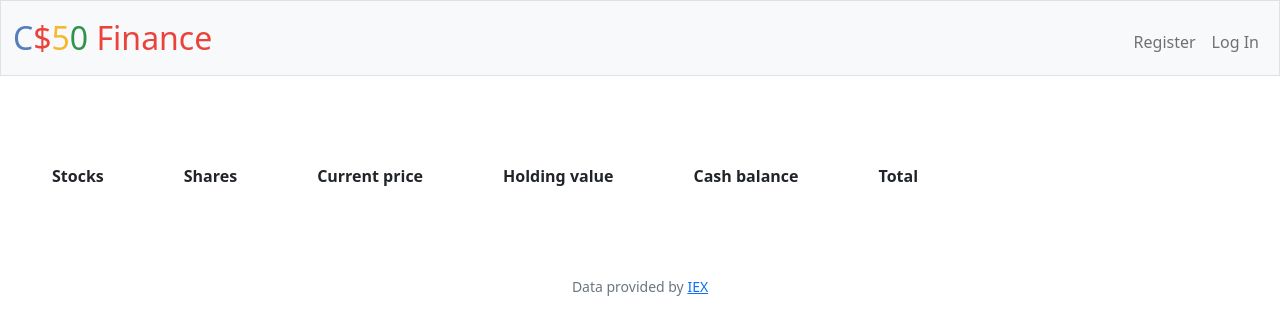
After one commit to mjiid/cs50, a Flask app: template finance/templates/index.html in a window 1280 px wide. The commit adds this page. Shown: the top 335 px of the page. Run offline with Flask 2, Linux system fonts and the light colour scheme; the template is opened without the code that fills it, so the values that code supplies are empty; some libraries are stand-ins or nearby versions.

Commit message:
Sat, Jan 7, 2023, 8:41 PM +00:00

```diff
--- a/finance/app.py
+++ b/finance/app.py
@@ -5,6 +5,7 @@ from flask import Flask, flash, redirect, render_template, request, session
 from flask_session import Session
 from tempfile import mkdtemp
 from werkzeug.security import check_password_hash, generate_password_hash
+from datetime import date
 
 from helpers import apology, login_required, lookup, usd
 
@@ -40,7 +41,21 @@ def after_request(response):
 @login_required
 def index():
     """Show portfolio of stocks"""
-    return apology("TODO")
+    if request.method == "GET":
+
+        #Get the data of the owned stocks from the database
+        username = db.execute("SELECT username FROM users WHERE id = ?", session['user_id'])[0]['username']
+        symbols = db.execute("SELECT symbol FROM owned WHERE username = ?", username)
+        shares = db.execute("SELECT shares FROM owned WHERE username = ?", username)
+        prices = db.execute("SELECT price FROM owned WHERE username = ?", username)
+        holdings = db.execute("SELECT holding FROM owned WHERE username = ?", username)
+        balances = db.execute("SELECT balance FROM owned WHERE username = ?", username)
+        totals = db.execute("SELECT total FROM owned WHERE username = ?", username)
+
+        return render_template("index.html",symbols = symbols, shares = shares, prices = prices, holdings = holdings, balances = balances, totals = totals, n = len(symbols))
+
+
+    return apology("Invalid request method")
 
 
 @app.route("/buy", methods=["GET", "POST"])
@@ -52,13 +67,53 @@ def buy():
 
     #Getting the data from the user:
     symbol = request.form.get("symbol")
-    shares = int(request.form.get("symbol"))
+    num_shares = request.form.get("shares")
 
     #Check if the data entered is valid :
-    if len(symbol) == 0:
+    if symbol == '':
         return apology("You should enter a symbol")
     elif lookup(symbol) == None:
         return apology("This symbol does not exist")
+
+    if num_shares == '':
+        return apology("You should enter the number of shares")
+    elif int(num_shares) < 0:
+        return apology("The number of shares should be positive")
+
+    num_shares = int(num_shares)
+
+    #now that the input is valid, Store the user purchase in the database:
+    #Get the data about the user from the database:
+    price = lookup(symbol)['price']
+    owned_cash = db.execute("SELECT cash FROM users WHERE id = ?", session['user_id'])[0]['cash']
+    username = db.execute("SELECT username FROM users WHERE id = ?", session['user_id'])[0]['username']
+
+    #Check if the user can afford the symbol:
+    if num_shares * price > owned_cash:
+        return apology("Sorry but you can't afford this deal")
+
+    #The purchase is now valid, let's add it to the database:
+    db.execute("INSERT INTO purchases (username, symbol, PRICE, date, shares) VALUES (?, ?, ?, ?, ?)", username, symbol, price, date.today(), num_shares)
+    db.execute("UPDATE users SET cash = ? WHERE id = ?", owned_cash - (num_shares * price), session['user_id'])
+    owned_cash = db.execute("SELECT cash FROM users WHERE id = ?", session['user_id'])[0]['cash']
+    #add the data to the owned table:
+    username = db.execute("SELECT username FROM users WHERE id = ?", session['user_id'])[0]['username']
+    owned_symbols = db.execute("SELECT symbol FROM owned WHERE username = ?", username)
+    owned = False
+    for sym in owned_symbols:
+        if sym['symbol'] == symbol:
+            owned = True
+
+    if owned:
+        owned_cash = db.execute("SELECT cash FROM users WHERE id = ?", session['user_id'])[0]['cash']
+        shares = db.execute("SELECT shares FROM owned WHERE username = ?", username)[0]['shares']
+        db.execute("UPDATE owned SET shares = ?, price = ?, holding = ?, balance = ?, total = ?", shares + num_shares, price, num_shares * price, owned_cash, (owned_cash + (num_shares + shares) * lookup(symbol)['price']))
+    else:
+        db.execute("INSERT INTO owned (username, symbol, shares, price, holding, balance, total) VALUES (?, ?, ?, ?, ?, ?, ?)", username, symbol, num_shares, price, num_shares * price, owned_cash, owned_cash + num_shares * lookup(symbol)['price'])
+
+    #Now that everything is good, we send the user to the home page:
+    return redirect("/")
+
 
 
 
@@ -151,7 +206,7 @@ def register():
         confirmation = request.form.get("confirmation")
 
     #Checking if the username is blank or already exist:
-        if len(username) == 0:
+        if username == '':
             return apology("Try entering a username")
         else:
             used_usernames = db.execute("SELECT username FROM users;")
@@ -160,7 +215,7 @@ def register():
                     return apology("This username is already used")
 
     #Check if the password is blank or do not match the confirmation:
-        if len(password) == 0:
+        if password == '':
             return apology("You have to enter a password")
         elif password != confirmation:
             return apology("The password and the confirmation you entered do not match")
@@ -181,4 +236,28 @@ def register():
 @login_required
 def sell():
     """Sell shares of stock"""
-    return apology("TODO")
+    username = db.execute("SELECT username FROM users WHERE id = ?", session['user_id'])[0]['username']
+    symbols = db.execute("SELECT symbol FROM owned WHERE username = ?", username)
+
+    if request.method == "GET":
+        return render_template('sell.html', symbols = symbols, n = len(symbols))
+
+    #Check if the user input is valid :
+    selected_symbol = request.form.get("symbol")
+    selected_shares = request.form.get("shares")
+
+    #if the user fails to choose a symbol:
+    if selected_symbol == None :
+        return apology("You should select a symbol")
+
+    #if the user enters a negative number of shares:
+    if selected_shares == "" or (int(selected_shares)) <= 0:
+        return apology("The number of shares should be a positive number")
+    selected_shares = int(selected_shares)
+
+    #if the user doesn't own enough shares:
+    owned_shares = db.execute("SELECT shares FROM owned WHERE username = ? AND symbol = ?", username, selected_symbol)[0]['shares']
+    if selected_shares > owned_shares:
+        return apology("You don't own enough shares")
+
+    #The user input is now valid, let's modify the database:
--- a/finance/static/styles.css
+++ b/finance/static/styles.css
@@ -21,3 +21,7 @@ nav .navbar-brand .green
 {
     color: #2e944b;
 }
+
+th {
+    padding : 40px;
+}
--- a/finance/templates/buy.html
+++ b/finance/templates/buy.html
@@ -1,9 +1,9 @@
 {% extends 'layout.html' %}
 
 {% block main %}
-<form action = "/register" method = "post">
-    <input name = "symbol" type = "text" placeholder = "Enter the symbol">
-    <input name = "shares" type = "text" placeholder = "Enter the number of shares">
+<form action = "/buy" method = "post">
+    <input name = "symbol" type = "text" placeholder = "Symbol">
+    <input name = "shares" type = "text" placeholder = "Number of shares">
     <input type = "submit" value = "Buy">
 </form>
 {% endblock %}
--- /dev/null
+++ b/finance/templates/index.html
@@ -0,0 +1,25 @@
+{% extends 'layout.html' %}
+
+{% block main %}
+<table>
+    <tr>
+        <th>Stocks</th>
+        <th>Shares</th>
+        <th>Current price</th>
+        <th>Holding value</th>
+        <th>Cash balance</th>
+        <th>Total</th>
+    </tr>
+
+    {% for i in range(n) %}
+    <tr style="padding:10px;">
+        <td> {{ symbols[i]['symbol'] }} </td>
+        <td> {{ shares[i]['shares'] }} </td>
+        <td> {{ prices[i]['price'] }} </td>
+        <td> {{ holdings[i]['holding'] }} </td>
+        <td> {{ balances[i]['balance'] }} </td>
+        <td> {{ totals[i]['total'] }} </td>
+    </tr>
+    {% endfor %}
+</table>
+{% endblock %}
```
Also changed, not shown: finance/templates/sell.html (added, +14 -0 lines), finance/finance.db.
